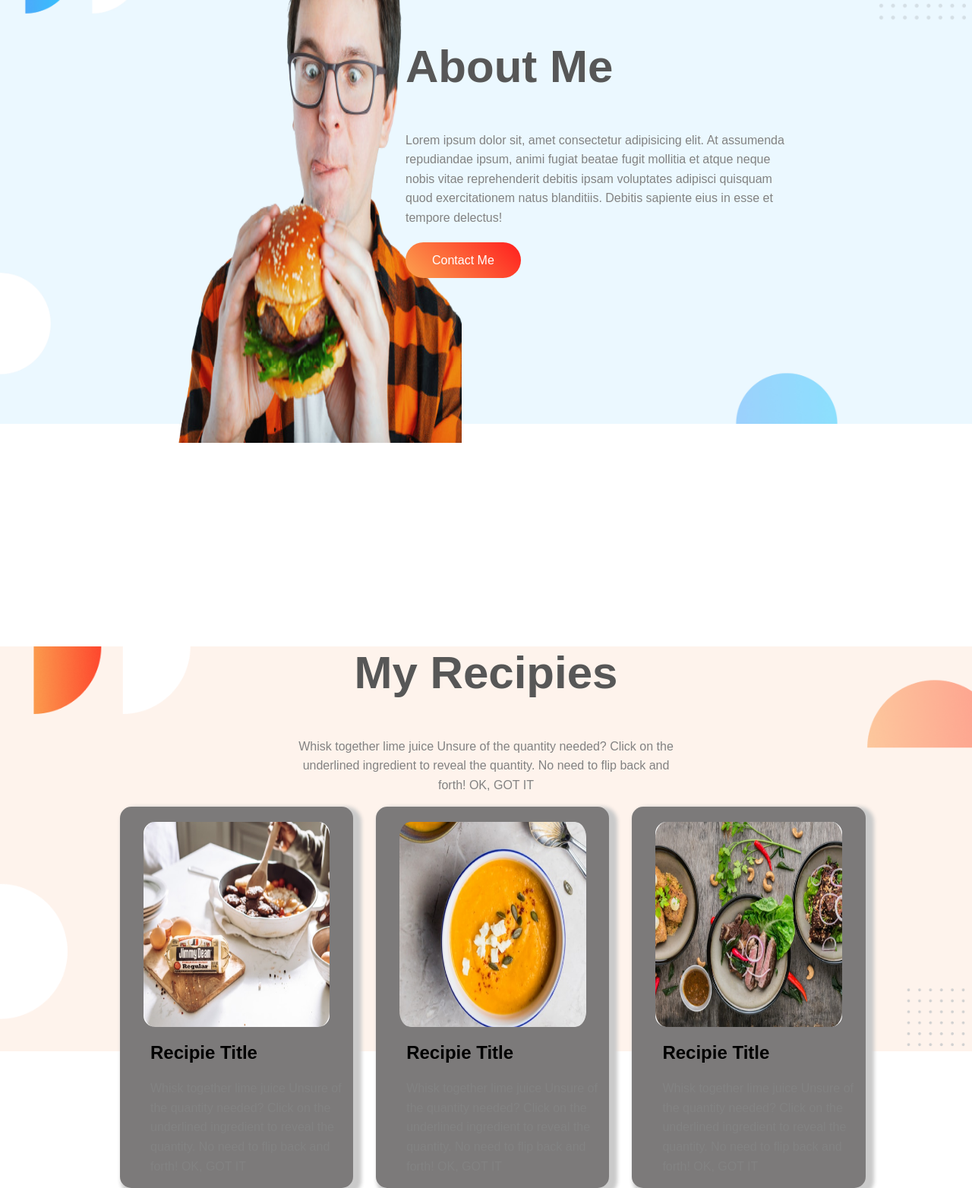
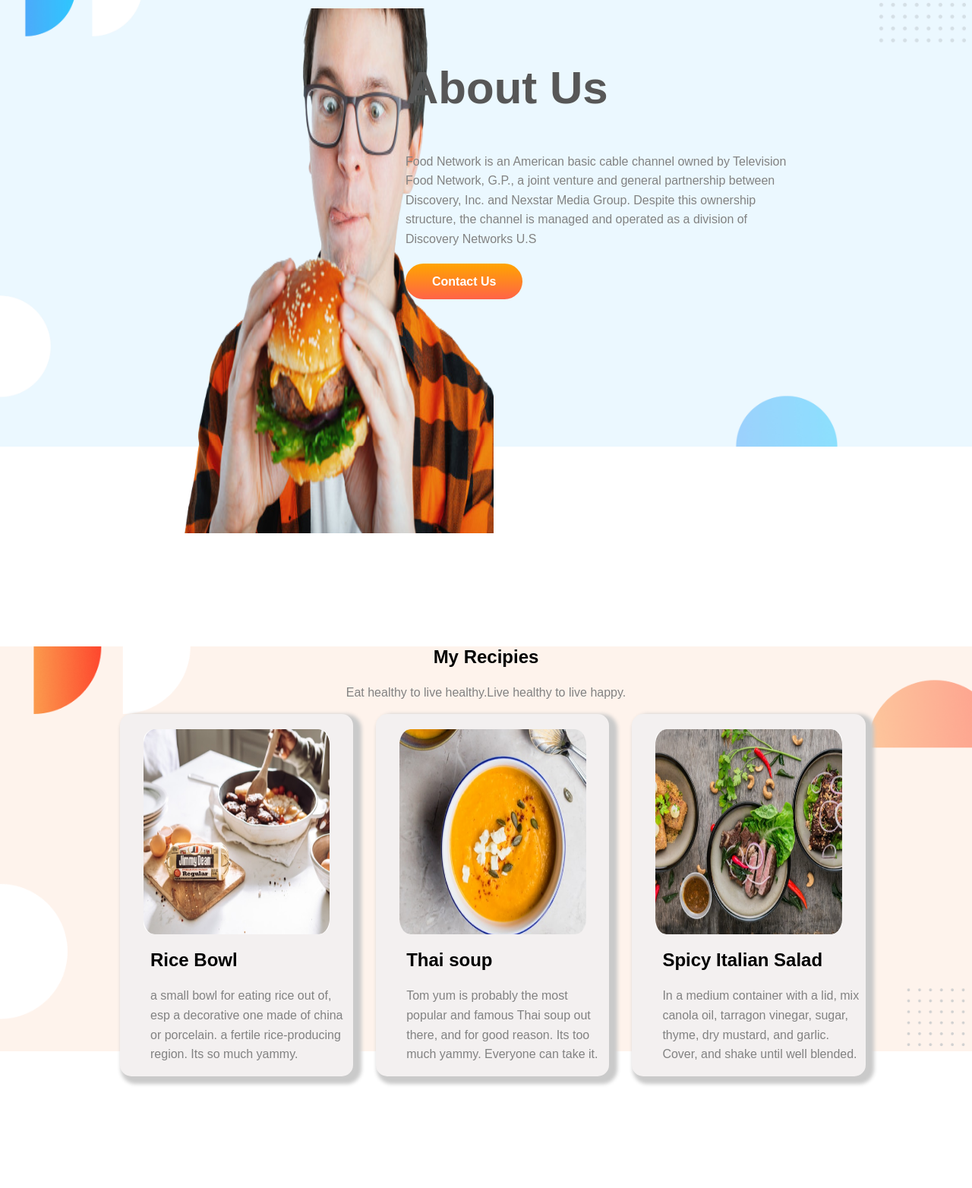
Before and after one commit to mahabubul1974/food-network, a plain HTML site: page index.html in a window 1280 px wide. Shown: the part 899-2463 px from the top of the page at 76% size. Drawn offline with Linux system fonts and the light colour scheme.

Commit message:
Final Touch

```diff
--- a/index.html
+++ b/index.html
@@ -33,45 +33,44 @@
 
             <img src="image/boy.png">
         </div>
-        <div class="about-me">
-            <h1>About Me</h1>
-            <p>Lorem ipsum dolor sit, amet consectetur adipisicing elit. At assumenda repudiandae ipsum, animi fugiat
-                beatae fugit mollitia et atque neque nobis vitae reprehenderit debitis ipsam voluptates adipisci
-                quisquam quod exercitationem natus blanditiis. Debitis sapiente eius in esse et tempore delectus!</p>
+        <div class="about-us">
+            <h1>About Us</h1>
+            <p>Food Network is an American basic cable channel owned by Television Food Network, G.P., a joint venture
+                and general partnership between Discovery, Inc. and Nexstar Media Group. Despite this ownership
+                structure, the channel is managed and operated as a division of Discovery Networks U.S</p>
             <br>
-            <a href="https://www.linkedin.com/in/mahabubul-karim/" class="button">Contact Me</a>
+            <a href="https://www.linkedin.com/in/mahabubul-karim/" target="_blank" class="button">Contact Us</a>
         </div>
     </section>
     <section class="recipie" id="Recipie">
         <div class="text-box">
-            <h1>My Recipies</h1>
-            <p>Whisk together lime juice Unsure of the quantity needed? Click on the underlined ingredient to reveal the
-                quantity. No need to flip back and forth! OK, GOT IT</p>
+            <h2>My Recipies</h2>
+            <p>Eat healthy to live healthy.Live healthy to live happy.</p>
         </div>
         <div class="food-box">
             <div class="third-width">
                 <img src="image/00001.jpg">
                 <div class="recipie-description">
-                    <h2>Recipie Title</h2>
-                    <p>Whisk together lime juice Unsure of the quantity needed? Click on the underlined ingredient to
-                        reveal the quantity. No need to flip back and forth! OK, GOT IT</p>
+                    <h2>Rice Bowl</h2>
+                    <p>a small bowl for eating rice out of, esp a decorative one made of china or porcelain. a fertile
+                        rice-producing region. Its so much yammy. </p>
                 </div>
 
             </div>
             <div class="third-width">
                 <img src="image/00002.png">
                 <div class="recipie-description">
-                    <h2>Recipie Title</h2>
-                    <p>Whisk together lime juice Unsure of the quantity needed? Click on the underlined ingredient to
-                        reveal the quantity. No need to flip back and forth! OK, GOT IT</p>
+                    <h2>Thai soup</h2>
+                    <p>Tom yum is probably the most popular and famous Thai soup out there, and for good reason. Its too
+                        much yammy. Everyone can take it.</p>
                 </div>
             </div>
             <div class="third-width">
                 <img src="image/00003.jpg">
                 <div class="recipie-description">
-                    <h2>Recipie Title</h2>
-                    <p>Whisk together lime juice Unsure of the quantity needed? Click on the underlined ingredient to
-                        reveal the quantity. No need to flip back and forth! OK, GOT IT</p>
+                    <h2>Spicy Italian Salad</h2>
+                    <p>In a medium container with a lid, mix canola oil, tarragon vinegar, sugar, thyme, dry mustard,
+                        and garlic. Cover, and shake until well blended. </p>
                 </div>
             </div>
         </div>
--- a/style.css
+++ b/style.css
@@ -1,149 +1,117 @@
-
-.half-width {
+.half-width{
     margin-top: 100px;
     width: 40%;
     float: left;
     margin-left: 5%;
     padding-left: 2%;
 }
-
-body {
+body{
     margin: 0;
     top: 0;
     display: inline-block;
     font-family: 'Poppins', sans-serif;
 }
-
-span {
+span{
     color: #FBA24F;
 }
-
-h1 {
+h1{
     font-size: 60px;
     color: #575757;
-
 }
-
-.button {
-
+.button{
     padding: 15px 35px;
     border-radius: 35px;
     text-decoration: none;
     color: white;
-    background: linear-gradient(45deg, #FBA24F, #FF1E1E);
+    font-weight: 700;
+    background-image: linear-gradient(orange, tomato);
 }
-
 p {
     line-height: 1.6;
     color: #828282;
-
 }
-
-.top-header {
-    height: 850px;
+.top-header{
+    height: 880px;
 }
-
-.food-info {
+.food-info{
     margin-top: 200px;
     margin-left: 100px;
 }
-
-.about {
+.about{
     height: 850px;
     background-repeat: no-repeat;
     background-size: 100%;
     margin-bottom: 0;
     background-image: url('image/Frame\ 57.jpg');
 }
-
-.about-img img {
-    width: 458px;
-    height: 600px;
+.about-img img{
+    width: 500px;
+    height: 691px;
     top: 20px;
 }
-
-.about-img {
+.about-img{
     margin-left: 150px;
     margin-top: 30px;
     width: 30%;
     float: left;
 }
-
-.about-me {
+.about-us{
     margin-right: 50px;
     margin-top: 50px;
     width: 40%;
     float: left;
 }
-
-.text-box {
+.text-box{
     text-align: center;
     width: 40%;
     margin: 0px auto;
-
 }
-
-.food-box {
+.food-box{
     width: 80%;
     margin: 0 auto;
     height: auto;
-
-
 }
 
-
-
-.recipie {
+.recipie{
     width: 100%;
     height: 700px;
     background-repeat: no-repeat;
     background-size: 100%;
     background-image: url('image/7.png')
 }
-
-.third-width {
+.third-width{
     width: 30%;
     margin-left: 30px;
     height: auto;
     float: left;
-    background: rgb(124, 122, 122);
+    background: rgb(243, 240, 240);
     border-radius: 15px;
     box-shadow: 6px 5px 5px 5px rgb(202, 202, 202);
 }
-
-.third-width img {
+.third-width img{
     display: block;
     margin: 20px auto;
-
     width: 80%;
     border-radius: 15px;
     height: 270px;
 }
-
-.recipie-description {
+.recipie-description{
     margin-left: 40px;
-
 }
-
-.social-media {
+.social-media{
     margin: 50px auto;
     width: 80%;
     text-align: center;
     height: 150px;
-    box-shadow: 2px 2px 2px 3px rgb(245, 241, 241);
+    box-shadow: 8px 8px 8px 10px rgb(163, 150, 150);
     border-radius: 15px;
-
 }
-
-.media-common {
+.media-common{
     float: left;
     width: 30%;
     padding: 20px;
-
-
 }
-
-footer {
+footer{
     text-align: center;
     padding: 50px;
     color: white;
```
